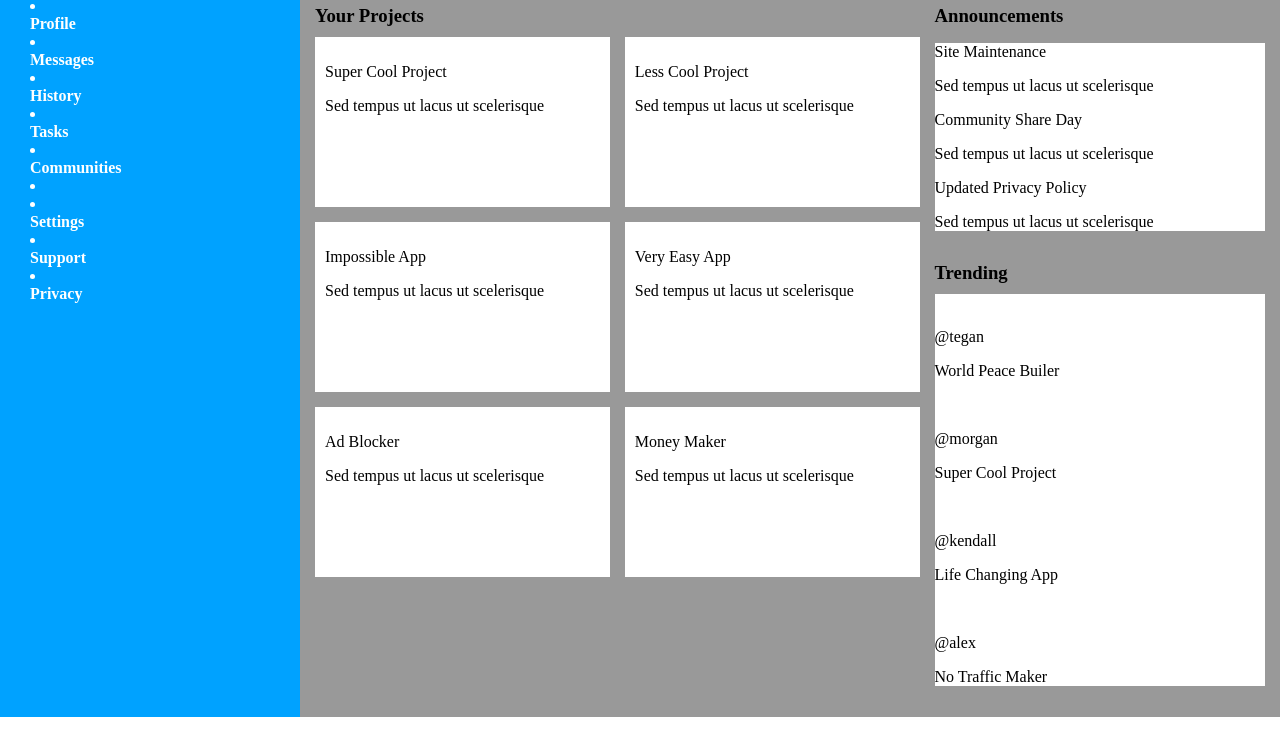
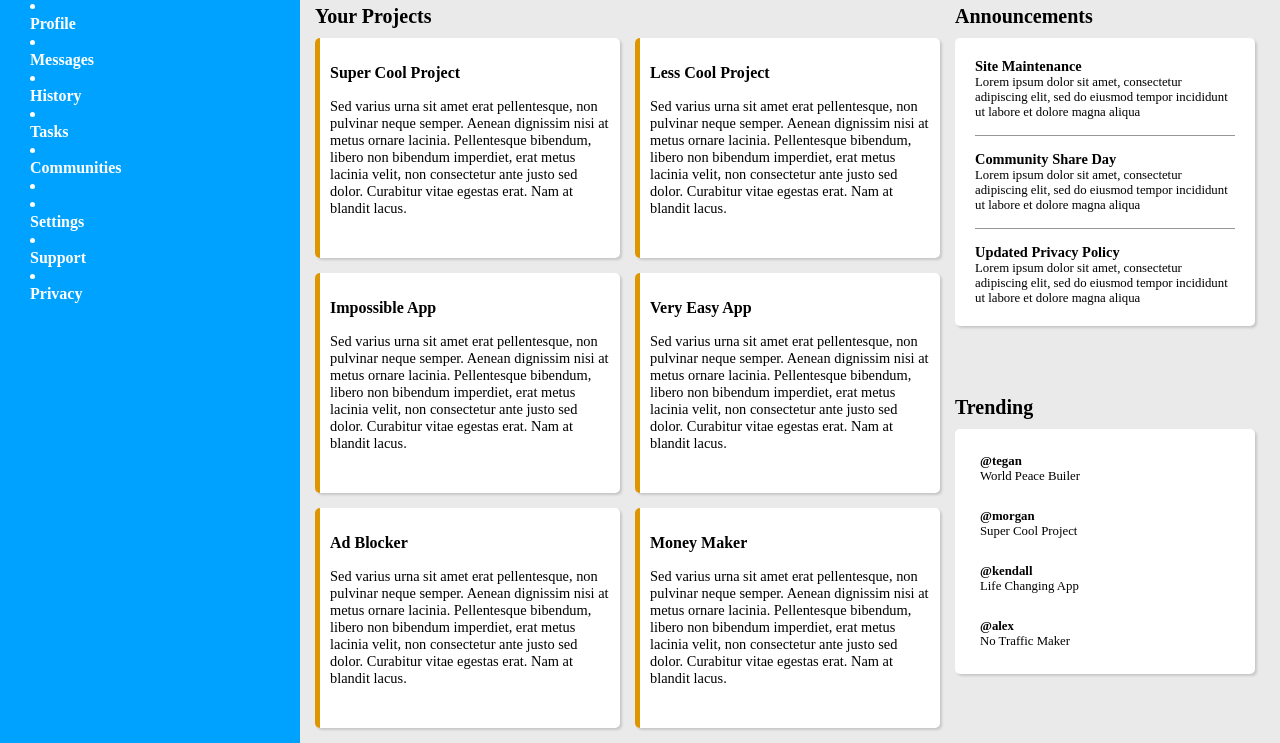
Before and after one commit to ilarelet/dashboard, a plain HTML site: page index.html in a window 1280 px wide. Shown: the part 100-843 px from the top of the page. Before the commit the page ends 817 px from the top, so only its background shows below. Drawn offline with Linux system fonts and the light colour scheme.

Commit message:
main content cards css added

```diff
--- a/index.html
+++ b/index.html
@@ -81,71 +81,79 @@
         <section class="projects">
             <h3>Your Projects</h3>
             <div class="projects-content">
-                <div class="project">
+                <div class="project-card">
                     <p class="project-title">Super Cool Project</p>
-                    <p class="project-text">Sed tempus ut lacus ut scelerisque</p>
+                    <p class="project-text">Sed varius urna sit amet erat pellentesque, non pulvinar neque semper. Aenean dignissim nisi at metus ornare lacinia. Pellentesque bibendum, libero non bibendum imperdiet, erat metus lacinia velit, non consectetur ante justo sed dolor. Curabitur vitae egestas erat. Nam at blandit lacus.</p>
                 </div>
-                <div class="project">
+                <div class="project-card">
                     <p class="project-title">Less Cool Project</p>
-                    <p class="project-text">Sed tempus ut lacus ut scelerisque</p>
+                    <p class="project-text">Sed varius urna sit amet erat pellentesque, non pulvinar neque semper. Aenean dignissim nisi at metus ornare lacinia. Pellentesque bibendum, libero non bibendum imperdiet, erat metus lacinia velit, non consectetur ante justo sed dolor. Curabitur vitae egestas erat. Nam at blandit lacus.</p>
                 </div>
-                <div class="project">
+                <div class="project-card">
                     <p class="project-title">Impossible App</p>
-                    <p class="project-text">Sed tempus ut lacus ut scelerisque</p>
+                    <p class="project-text">Sed varius urna sit amet erat pellentesque, non pulvinar neque semper. Aenean dignissim nisi at metus ornare lacinia. Pellentesque bibendum, libero non bibendum imperdiet, erat metus lacinia velit, non consectetur ante justo sed dolor. Curabitur vitae egestas erat. Nam at blandit lacus.</p>
                 </div>
-                <div class="project">
+                <div class="project-card">
                     <p class="project-title">Very Easy App</p>
-                    <p class="project-text">Sed tempus ut lacus ut scelerisque</p>
+                    <p class="project-text">Sed varius urna sit amet erat pellentesque, non pulvinar neque semper. Aenean dignissim nisi at metus ornare lacinia. Pellentesque bibendum, libero non bibendum imperdiet, erat metus lacinia velit, non consectetur ante justo sed dolor. Curabitur vitae egestas erat. Nam at blandit lacus.</p>
                 </div>
-                <div class="project">
+                <div class="project-card">
                     <p class="project-title">Ad Blocker</p>
-                    <p class="project-text">Sed tempus ut lacus ut scelerisque</p>
+                    <p class="project-text">Sed varius urna sit amet erat pellentesque, non pulvinar neque semper. Aenean dignissim nisi at metus ornare lacinia. Pellentesque bibendum, libero non bibendum imperdiet, erat metus lacinia velit, non consectetur ante justo sed dolor. Curabitur vitae egestas erat. Nam at blandit lacus.</p>
                 </div>
-                <div class="project">
+                <div class="project-card">
                     <p class="project-title">Money Maker</p>
-                    <p class="project-text">Sed tempus ut lacus ut scelerisque</p>
+                    <p class="project-text">Sed varius urna sit amet erat pellentesque, non pulvinar neque semper. Aenean dignissim nisi at metus ornare lacinia. Pellentesque bibendum, libero non bibendum imperdiet, erat metus lacinia velit, non consectetur ante justo sed dolor. Curabitur vitae egestas erat. Nam at blandit lacus.</p>
                 </div>
             </div>
         </section>
         <section class="announcements">
             <h3>Announcements</h3>
             <div class="ann-content">
-                <div calss="ann-card">
+                <div class="ann-card">
                     <p class="ann-title">Site Maintenance</p>
-                    <p class="ann-text">Sed tempus ut lacus ut scelerisque</p>
+                    <p class="ann-text">Lorem ipsum dolor sit amet, consectetur adipiscing elit, sed do eiusmod tempor incididunt ut labore et dolore magna aliqua</p>
                 </div>
-                <div calss="ann-card">
+                <div class="ann-card">
                     <p class="ann-title">Community Share Day</p>
-                    <p class="ann-text">Sed tempus ut lacus ut scelerisque</p>
+                    <p class="ann-text">Lorem ipsum dolor sit amet, consectetur adipiscing elit, sed do eiusmod tempor incididunt ut labore et dolore magna aliqua</p>
                 </div>
-                <div calss="ann-card">
+                <div class="ann-card">
                     <p class="ann-title">Updated Privacy Policy</p>
-                    <p class="ann-text">Sed tempus ut lacus ut scelerisque</p>
+                    <p class="ann-text">Lorem ipsum dolor sit amet, consectetur adipiscing elit, sed do eiusmod tempor incididunt ut labore et dolore magna aliqua</p>
                 </div>
             </div>
         </section>
         <section class="trending">
             <h3>Trending</h3>
             <div class="trending-content">
-                <div calss="trend-card">
+                <div class="trend-card">
                     <img class="trend-img">
+                    <div class="trend-user">
                         <p class="trend-title">@tegan</p>
                         <p class="trend-text">World Peace Builer</p>
                     </div>
-                <div calss="trend-card">
+                </div>
+                <div class="trend-card">
                     <img class="trend-img">
+                    <div class="trend-user">
                         <p class="trend-title">@morgan</p>
                         <p class="trend-text">Super Cool Project</p>
                     </div>
-                <div calss="trend-card">
+                </div>
+                <div class="trend-card">
                     <img class="trend-img">
+                    <div class="trend-user">
                         <p class="trend-title">@kendall</p>
                         <p class="trend-text">Life Changing App</p>
                     </div>
-                <div calss="trend-card">
+                </div>
+                <div class="trend-card">
                     <img class="trend-img">
+                    <div class="trend-user">
                         <p class="trend-title">@alex</p>
                         <p class="trend-text">No Traffic Maker</p>
+                    </div>
                 </div>
             </div>
         </section>
--- a/style.css
+++ b/style.css
@@ -8,6 +8,7 @@ body{
     grid-template-columns: 300px 1fr;
     grid-template-rows: repeat(2, auto-fit);
     width: 100%;
+    height: 100%;
     margin: 0;
 }
 
@@ -19,12 +20,13 @@ nav{
 }
 
 main{
-    background-color: #999999;
+    background-color: #eaeaea;
     display: grid;
-    grid-template-columns: 2fr minmax(400px 1fr);
+    grid-template-columns: 2fr 300px;
     grid-template-rows: repeat(2, auto-fit);
     gap: 15px;
     padding: 15px;
+    padding-right: 25px;
 }
 
 /*Main Site Content*/
@@ -44,6 +46,7 @@ main{
 h3{
     margin-top: 0;
     margin-bottom: 10px;
+    font-size: 1.25em;
 }
 
 /*Main Site */
@@ -51,23 +54,90 @@ h3{
 .projects-content{
     display: grid;
     grid-template-columns: 1fr 1fr;
-    gap: 15px
+    gap: 15px;
 }
 
-.project{
+.project-card{
     background-color: white;
     padding: 10px;
-    height: 150px;
+    height: 200px;
+    border-radius: 5px;
+    border-left:5px solid rgb(222, 150, 0);
+    box-shadow: 2px 2px 2.5px rgba(0, 0, 0, 0.15);
+}
+
+.project-title{
+    font-weight: bold;
+}
+
+.project-text{
+    font-size: 0.9em;
+    margin: 0;
 }
 
 .ann-content{
     background-color: white;
+    padding: 5px 20px;
+    border-radius: 5px;
+    box-shadow: 2px 2px 2.5px rgba(0, 0, 0, 0.15);
+}
+
+.ann-title{
+    font-size: 0.9em;
+    font-weight: bold;
+    margin: 0px;
+    padding: 0px;
+}
+
+.ann-text{
+    margin: 0px;
+    padding: 0;
+    font-size: 0.8em;
+}
+
+.ann-card{
+    padding-top: 15px;
+    padding-bottom: 15px;
+    border-bottom: solid 1px rgb(150, 150, 150);
+}
+
+.ann-card:last-child{
+    border-bottom: none;
 }
 
 .trending-content{
     background-color: white;
+    border-radius: 5px;
+    display: flex;
+    flex-direction: column;
+    padding: 25px;
+    box-shadow: 2px 2px 2.5px rgba(0, 0, 0, 0.15);
 }
 
+.trend-card{
+    display: flex;
+    flex-direction: row;
+    padding-bottom: 25px;
+}
+
+.trend-card:last-child{
+    padding-bottom: 0;
+}
+
+.trend-user{
+    display: flex;
+    flex-direction: column;
+}
+
+.trend-user>p{
+    font-size: 0.8em;
+    padding: 0;
+    margin: 0;
+}
+
+.trend-title{
+    font-weight: bold;
+}
 /*navbar*/
 .page-logo-label{
     font-size: 1.5em;
@@ -89,7 +159,15 @@ h3{
     margin: 0;
 }
 
-/*userbar*/
+/*headerbar*/
+
+header{
+    width: 100%;
+    box-shadow: 2px 2px 2.5px rgba(0, 0, 0, 0.15);
+    position:relative;
+    z-index:10;
+}
+
 .searchbar{
     display: flex;
     flex-direction: row;
```
Lines whose indentation alone changed are shown as unchanged.
